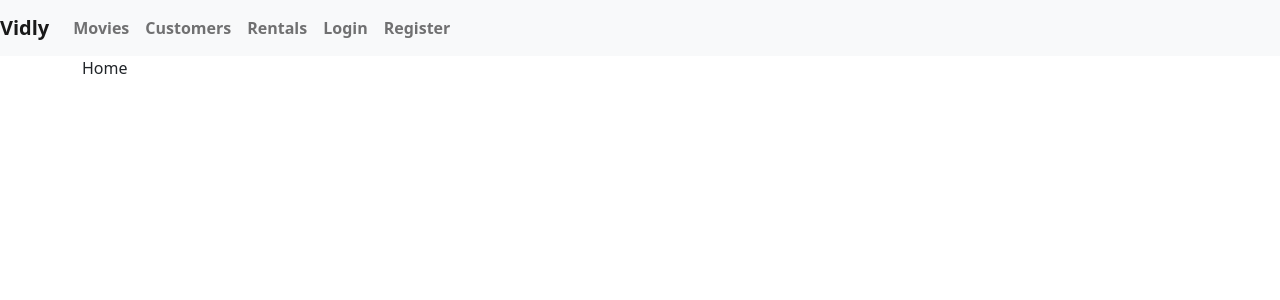
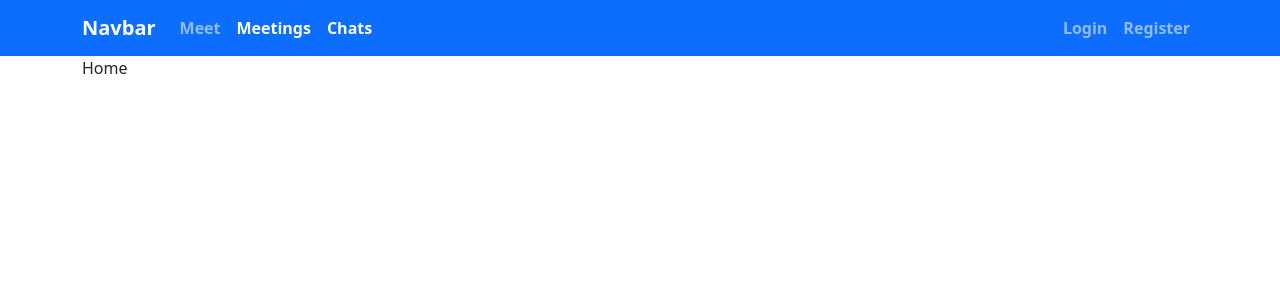
Before and after one commit to wentzien/meet, a React (Create React App) app in the folder react-app/: page / in a window 1280 px wide. Shown: the top 300 px of the page. Built offline with nearby package versions, Linux system fonts and the light colour scheme; no server answers; what peerjs would draw is missing.

Commit message:
using react-bootstrap elements for navbar

```diff
--- a/react-app/src/components/navBar.jsx
+++ b/react-app/src/components/navBar.jsx
@@ -1,57 +1,37 @@
 import React from "react";
-import { Link, NavLink } from "react-router-dom";
+import {Link, NavLink} from "react-router-dom";
+import Navbar from "react-bootstrap/Navbar";
+import Container from "react-bootstrap/Container";
+import Nav from "react-bootstrap/Nav";
+import NavDropdown from "react-bootstrap/NavDropdown";
 
-const NavBar = ({ user }) => {
+
+const NavBar = ({user}) => {
     return (
-    <nav className="navbar navbar-expand-lg navbar-light bg-light">
-      <Link className="navbar-brand" to="/">
-        Vidly
-      </Link>
-      <button
-        className="navbar-toggler"
-        type="button"
-        data-toggle="collapse"
-        data-target="#navbarNavAltMarkup"
-        aria-controls="navbarNavAltMarkup"
-        aria-expanded="false"
-        aria-label="Toggle navigation"
-      >
-        <span className="navbar-toggler-icon" />
-      </button>
-      <div className="collapse navbar-collapse" id="navbarNavAltMarkup">
-        <div className="navbar-nav">
-          <NavLink className="nav-item nav-link" to="/movies">
-            Movies
-          </NavLink>
-          <NavLink className="nav-item nav-link" to="/customers">
-            Customers
-          </NavLink>
-          <NavLink className="nav-item nav-link" to="/rentals">
-            Rentals
-          </NavLink>
+        <Navbar collapseOnSelect expand="lg" bg="primary" variant="dark">
+            <Container>
+                <Navbar.Brand as={Link} to="/">Navbar</Navbar.Brand>
+                <Navbar.Toggle aria-controls="responsive-navbar-nav"/>
+                <Navbar.Collapse id="responsive-navbar-nav">
+                    <Nav className="me-auto">
+                        <Nav.Link as={NavLink} to="/meet/hallo">Meet</Nav.Link>
+                        <Nav.Link as={NavLink} to="#Meetings">Meetings</Nav.Link>
+                        <Nav.Link as={NavLink} to="#Chats">Chats</Nav.Link>
+                    </Nav>
+                    <Nav>
                         {!user && (
                             <React.Fragment>
-              <NavLink className="nav-item nav-link" to="/login">
-                Login
-              </NavLink>
-              <NavLink className="nav-item nav-link" to="/register">
-                Register
-              </NavLink>
+                                <Nav.Link as={NavLink} to="/login">Login</Nav.Link>
+                                <Nav.Link as={NavLink} to="/register">Register</Nav.Link>
                             </React.Fragment>
                         )}
                         {user && (
-            <React.Fragment>
-              <NavLink className="nav-item nav-link" to="/profile">
-                {user.name}
-              </NavLink>
-              <NavLink className="nav-item nav-link" to="/logout">
-                Logout
-              </NavLink>
-            </React.Fragment>
+                            <Nav.Link as={NavLink} to="/logout">Logout</Nav.Link>
                         )}
-        </div>
-      </div>
-    </nav>
+                    </Nav>
+                </Navbar.Collapse>
+            </Container>
+        </Navbar>
     );
 };
 
```
Lines whose indentation alone changed are shown as unchanged.
